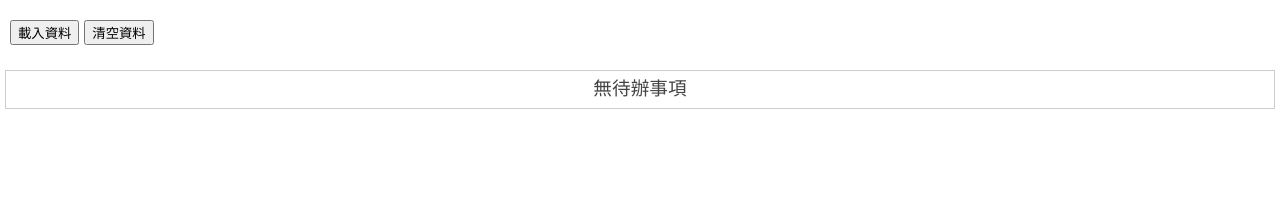
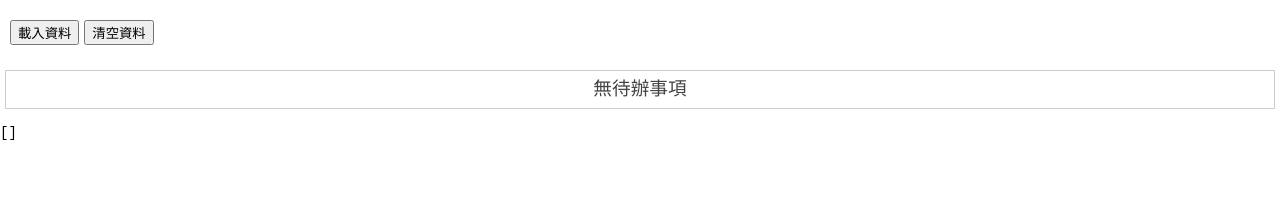
Before and after one commit to Oliver721003/angular-todo-project, an Angular app: page / in a window 1280 px wide. Shown: the top 213 px of the page. Built offline with nearby package versions, Linux system fonts and the light colour scheme.

Commit message:
feat: 管道 - 利用 JsonPipe 顯示待辦事項清單資料

```diff
--- a/src/app/app.component.html
+++ b/src/app/app.component.html
@@ -3,3 +3,4 @@
   <button type="button" (click)="onClear()">清空資料</button>
 </div>
 <app-task-list [tasks]="tasks"></app-task-list>
+<pre>{{ tasks | json }}</pre>
```
